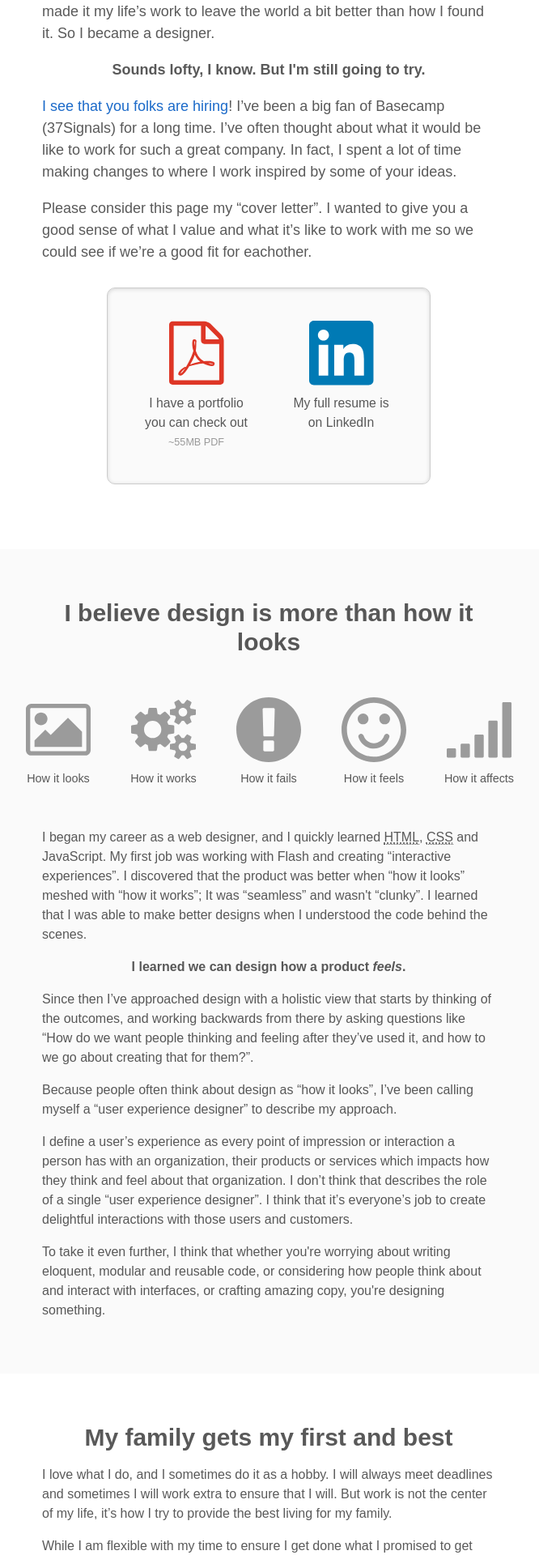
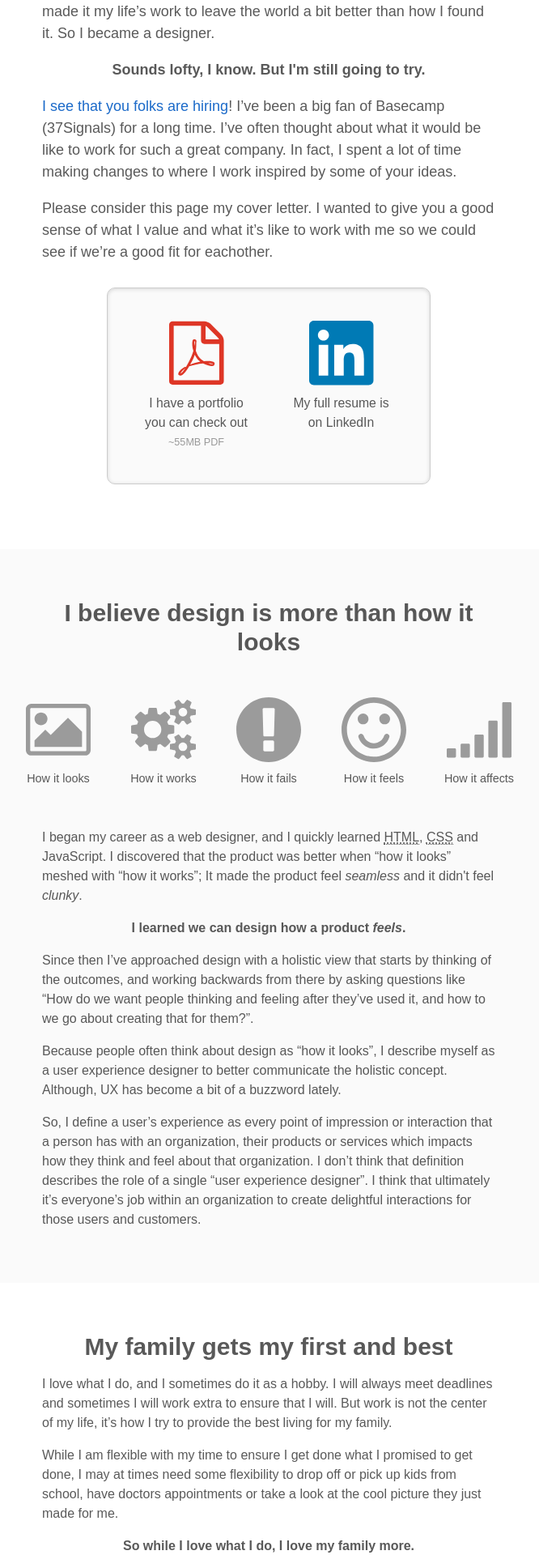
Before and after one commit to devonmitton/devonmitton.github.io, a Jekyll site: the page built from hello-basecamp.html, in a window 1280 px wide. Shown: the part 540-2460 px from the top of the page at 81% size, without its empty margins (308-974 px from the left). Built offline with Jekyll 4.4.1, drawn with Linux system fonts in a browser that asks for light colours; some of the changed text lies outside the part shown.

Commit message:
copy changes and such

```diff
--- a/_build/sitemap.xml
+++ b/_build/sitemap.xml
@@ -2,7 +2,7 @@
 <urlset xmlns:xsi="http://www.w3.org/2001/XMLSchema-instance" xsi:schemaLocation="http://www.sitemaps.org/schemas/sitemap/0.9 http://www.sitemaps.org/schemas/sitemap/0.9/sitemap.xsd" xmlns="http://www.sitemaps.org/schemas/sitemap/0.9">
   <url>
     <loc>http://devonmitton.com/</loc>
-    <lastmod>2016-03-28T16:58:38-05:00</lastmod>
+    <lastmod>2016-03-29T16:57:10-05:00</lastmod>
     <changefreq>daily</changefreq>
     <priority>1.0</priority>
   </url>
--- a/assets/stylesheets/basecamp.scss
+++ b/assets/stylesheets/basecamp.scss
@@ -182,7 +182,7 @@ $container-max-width: 600px;
   padding: 20px;
   background: #fff;
   margin-bottom: 20px;
-  box-shadow: 0px 1px 3px rgba(0,0,0,0.5);
+  box-shadow: 0px 1px 3px rgba(0,0,0,0.25);
   border-radius: 10px;
 
   .media-item {
--- a/hello-basecamp.html
+++ b/hello-basecamp.html
@@ -83,7 +83,7 @@ layout: none
         <p>I believe that everything in this world can always be better and I&#8217;ve made it my life&#8217;s work to leave the world a bit better than how I found it. So I became a designer.</p>
         <p class="ta-center whimsy">Sounds lofty, I know. But I'm still going to try.</p>
         <p><a href="https://m.signalvnoise.com/the-team-the-years-29f984d2f2eb">I see that you folks are hiring</a>! I&#8217;ve been a big fan of Basecamp (37Signals) for a long time. I&#8217;ve often thought about what it would be like to work for such a great company. In fact, I spent a lot of time making changes to where I work inspired by some of your ideas.</p>
-        <p>Please consider this page my &ldquo;cover letter&rdquo;. I wanted to give you a good sense of what I value and what it&#8217;s like to work with me so we could see if we&#8217;re a good fit for eachother.</p>
+        <p>Please consider this page my cover letter. I wanted to give you a good sense of what I value and what it&#8217;s like to work with me so we could see if we&#8217;re a good fit for eachother.</p>
 
         <ul class="ls-none grid comfortable tray professional-links">
           <li class="column half">
@@ -129,13 +129,11 @@ layout: none
         </li>
       </ul>
       <div class="container">
-        <!-- revise -->
-        <p>I began my career as a web designer, and I quickly learned <abbr title="HyperText Markup Language">HTML</abbr>, <abbr title="Cascading StyleSheets">CSS</abbr> and JavaScript. My first job was working with Flash and creating &ldquo;interactive experiences&rdquo;. I discovered that the product was better when &ldquo;how it looks&rdquo; meshed with &ldquo;how it works&rdquo;; It was &ldquo;seamless&rdquo; and wasn't &ldquo;clunky&rdquo;. I learned that I was able to make better designs when I understood the code behind the scenes.</p>
+        <p>I began my career as a web designer, and I quickly learned <abbr title="HyperText Markup Language">HTML</abbr>, <abbr title="Cascading StyleSheets">CSS</abbr> and JavaScript. I discovered that the product was better when &ldquo;how it looks&rdquo; meshed with &ldquo;how it works&rdquo;; It made the product feel <em>seamless</em> and it didn't feel <em>clunky</em>.</p>
         <p class="whimsy ta-center">I learned we can design how a product <em>feels</em>.</p>
         <p>Since then I&#8217;ve approached design with a holistic view that starts by thinking of the outcomes, and working backwards from there by asking questions like &ldquo;How do we want people thinking and feeling after they&#8217;ve used it, and how to we go about creating that for them?&rdquo;.</p>
-        <p>Because people often think about design as &ldquo;how it looks&rdquo;, I&#8217;ve been calling myself a &ldquo;user experience designer&rdquo; to describe my approach.</p>
-        <p>I define a user&#8217;s experience as every point of impression or interaction a person has with an organization, their products or services which impacts how they think and feel about that organization. I don&#8217;t think that describes the role of a single &ldquo;user experience designer&rdquo;. I think that it&rsquo;s everyone&rsquo;s job to create delightful interactions with those users and customers.</p>
-        <p>To take it even further, I think that whether you're worrying about writing eloquent, modular and reusable code, or considering how people think about and interact with interfaces, or crafting amazing copy, you're designing something.</p>
+        <p>Because people often think about design as &ldquo;how it looks&rdquo;, I describe myself as a user experience designer to better communicate the holistic concept. Although, UX has become a bit of a buzzword lately.</p>
+        <p>So, I define a user&#8217;s experience as every point of impression or interaction that a person has with an organization, their products or services which impacts how they think and feel about that organization. I don&#8217;t think that definition describes the role of a single &ldquo;user experience designer&rdquo;. I think that ultimately it&#8217;s everyone&#8217;s job within an organization to create delightful interactions for those users and customers.</p>
       </div>
     </section>
 
@@ -144,6 +142,7 @@ layout: none
         <h2>My family gets my first and best</h2>
         <p>I love what I do, and I sometimes do it as a hobby. I will always meet deadlines and sometimes I will work extra to ensure that I will. But work is not the center of my life, it’s how I try to provide the best living for my family.</p>
         <p>While I am flexible with my time to ensure I get done what I promised to get done, I may at times need some flexibility to drop off or pick up kids from school, have doctors appointments or take a look at the cool picture they just made for me.</p>
+        <p class="whimsy ta-center">So while I love what I do, I love my family more.</p>
         <div class="family-pics grid">
           <div class="column quarter">
             <img src="/assets/images/the-family.jpg" alt="The Family" class="img-shadow">
@@ -205,11 +204,11 @@ layout: none
     </section>
 
     <section class="section-block thanks">
-      <div class="container">
+      <div class="container ta-center">
         <h1 class="h2">Thanks!</h1>
         <p>I hope this gives you a pretty good picture of what I&#8217;m like. I tried my best to be fully honest and transparent about who I am and what I believe about the work I do.</p>
         <p>Feel free to shoot me an email at <strong class="mute">devonmitton at gmail dot com</strong>.</p>
-        <p class="ta-center whimsy">Thanks for your time and your consideration!</p>
+        <p class="whimsy">Thanks for your time and your consideration :)</p>
       </div>
     </section>
 
```
Also changed, not shown: _build/hello-basecamp/index.html (+7 -8 lines), _build/index.html (+9 -2 lines), index.html (+9 -2 lines), _build/assets/stylesheets/basecamp.css.
